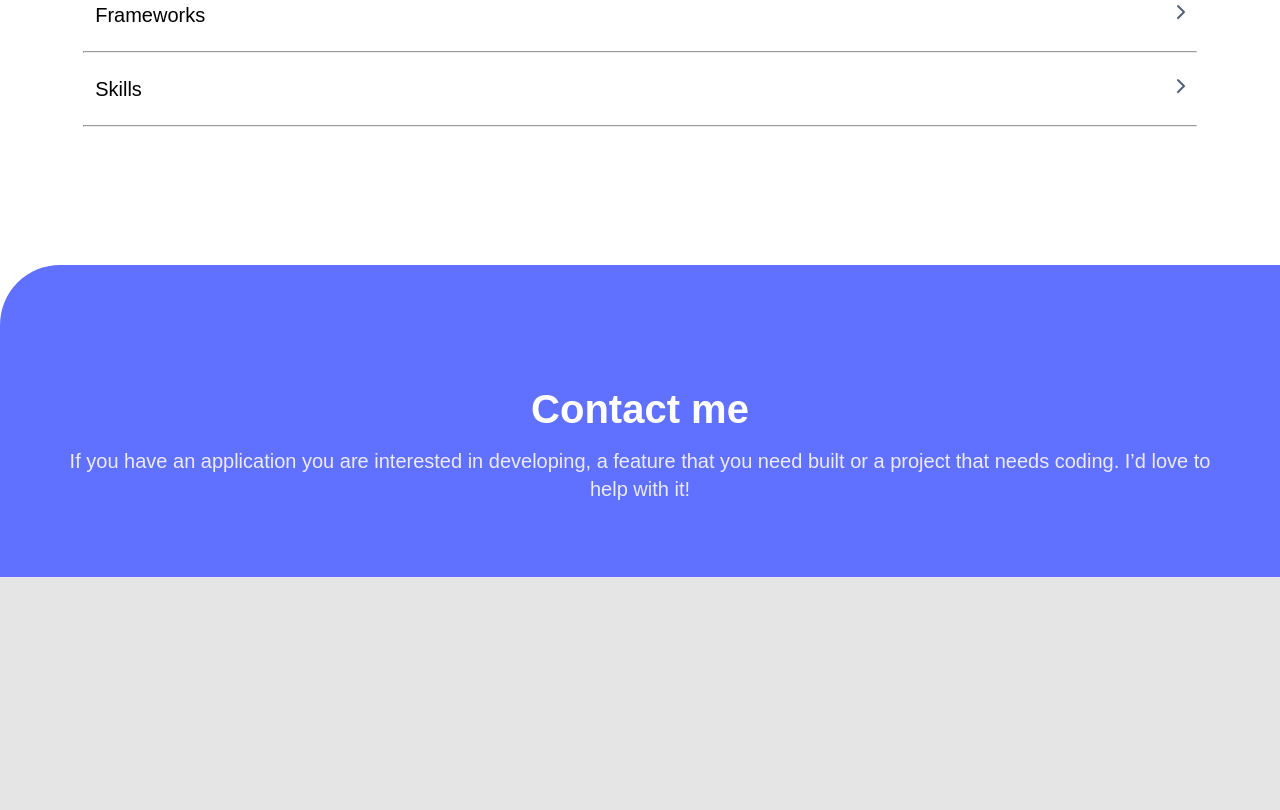
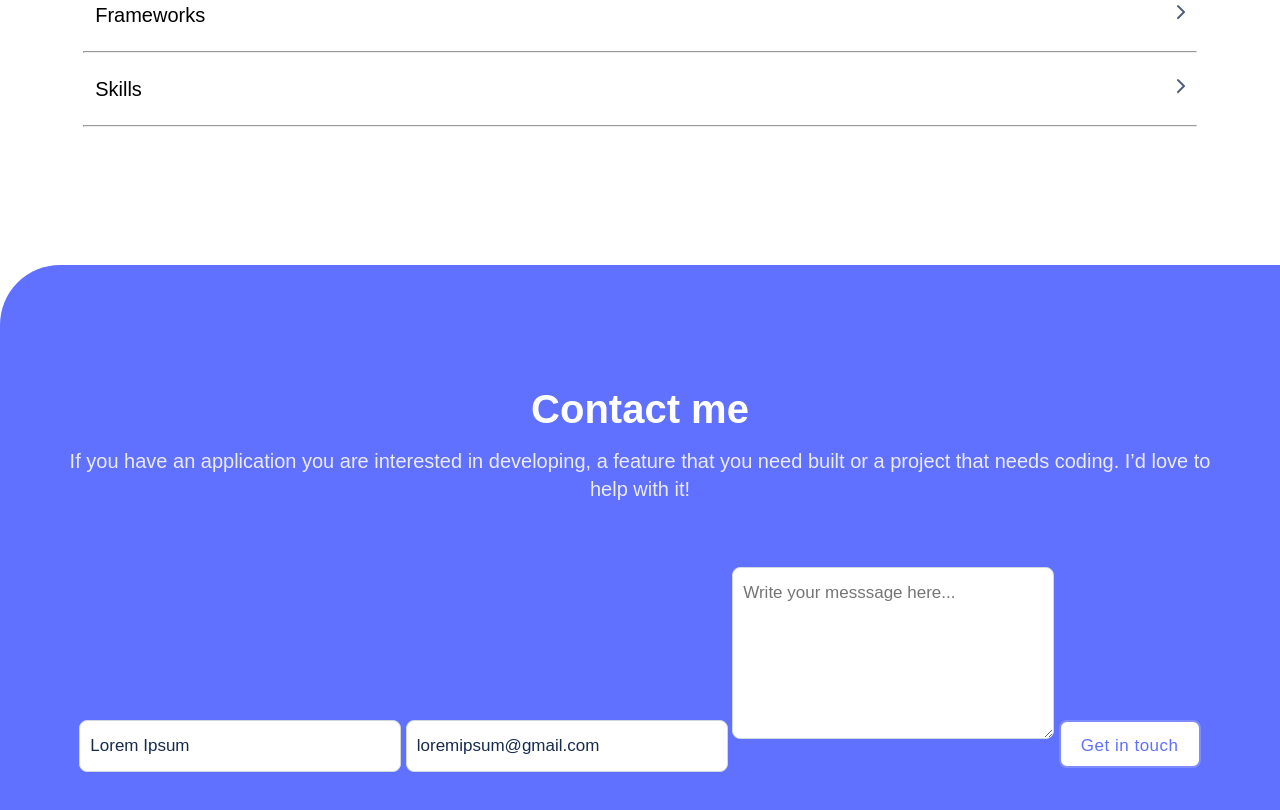
Before and after one commit to fatima-najafi/last-project, a website: page index.html in a window 1280 px wide. Shown: the part 6946-7756 px from the top of the page. Before the commit the page ends 7523 px from the top, so only its background shows below. Drawn offline with Linux system fonts and the light colour scheme.

Commit message:
add form in index.html

```diff
--- a/index.html
+++ b/index.html
@@ -212,6 +212,16 @@
             <h2>Contact me</h2>
             <p>If you have an application you are interested in developing, a feature that you need built or a project that needs coding.
                 I’d love to help with it!</p>
+                <form
+                action="https://formspree.io/f/xpzebdqb"
+                method="POST" class="fcontact"
+              >
+            <input type="text" name="name" id="name" class="plc" placeholder="Lorem Ipsum" maxlength="30" required>
+            <input type="email" name="email" id="email" class="plc" pattern="[^ @]*@[^ @]*" placeholder="loremipsum@gmail.com"  required>
+            <textarea rows="7" cols="30" placeholder="Write your messsage here..."  required maxlength="500"></textarea>
+            <button type="submit" id="submit" class="btn">Get in touch</button>
+         </form>
+
 
         </section>
     </section>
```
